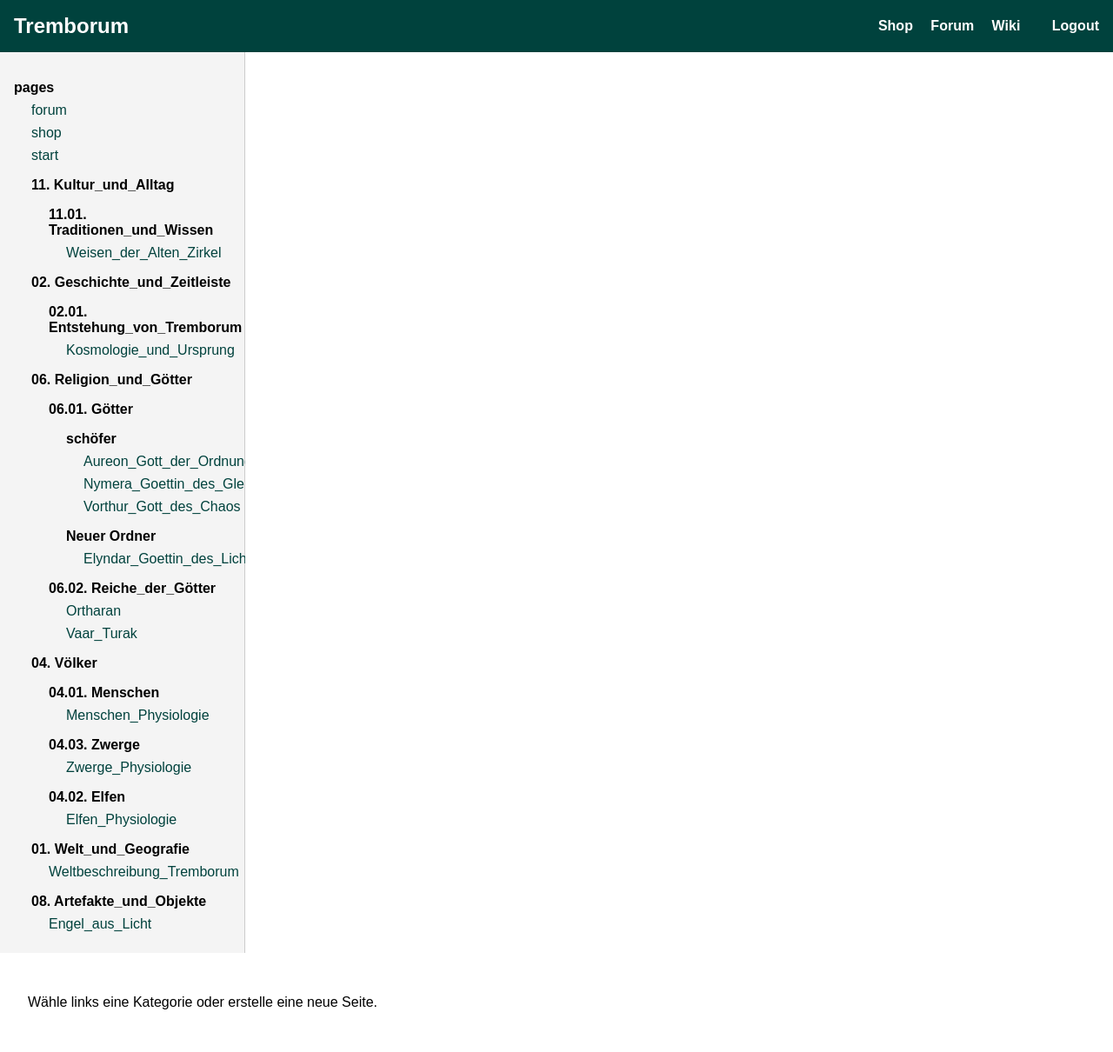
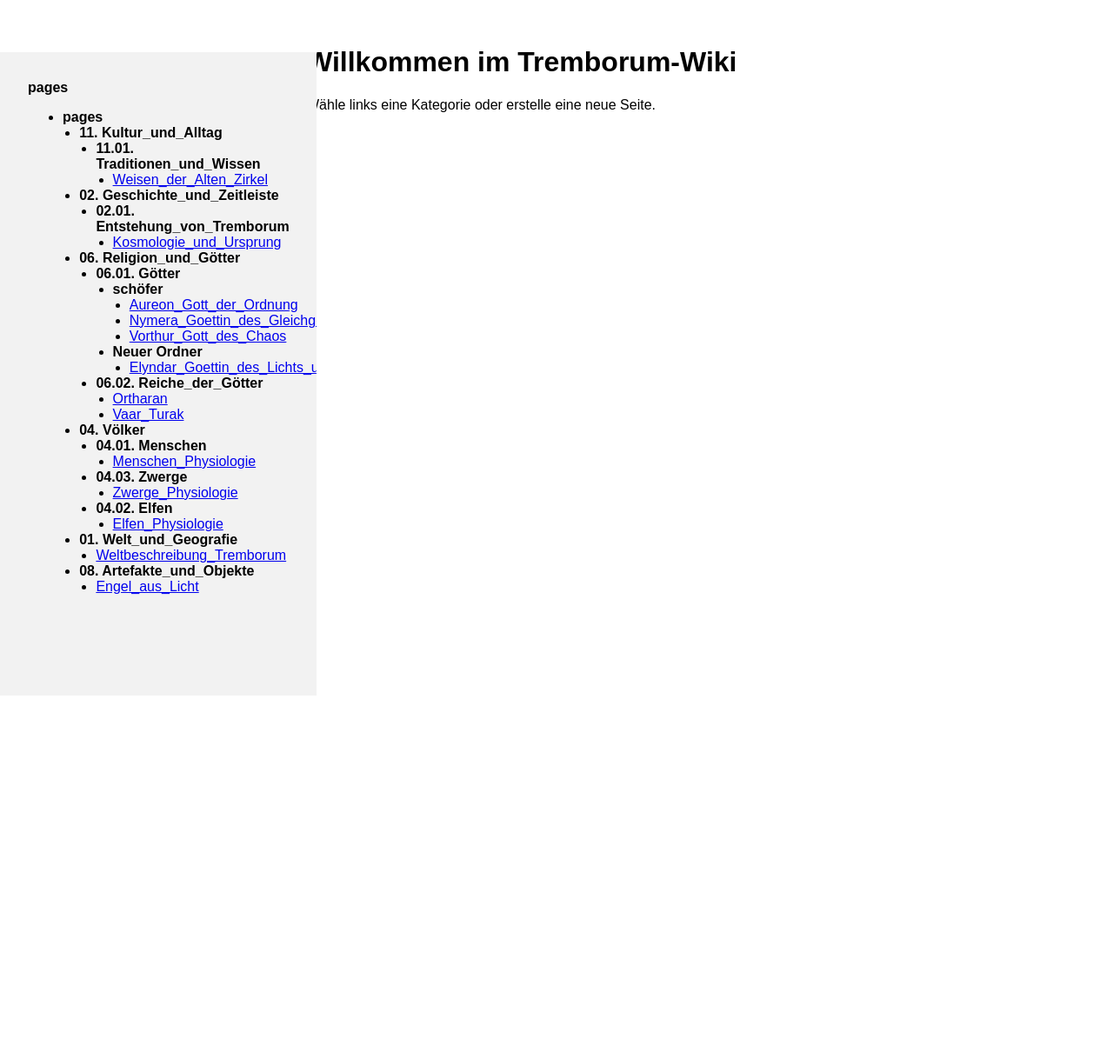
Before and after one commit to tkice1206/Tremborum, a Flask app: page /wiki in a window 1280 px wide. Shown: the whole page at 87% size. After the commit the page ends 800 px from the top, so only its background shows below. Run offline with Flask 3, Linux system fonts and the light colour scheme; the visitor is signed in with stand-in values (Sample User, id 1).

```diff
--- a/app.py
+++ b/app.py
@@ -1,5 +1,3 @@
-# app.py
-
 from flask import Flask, render_template, request, redirect, url_for, session
 import os
 import markdown
@@ -19,8 +17,8 @@ def login_required(f):
 
 @app.route("/")
 @login_required
-def index():
-    return redirect(url_for("view_page", page="start"))
+def home():
+    return redirect("/wiki")
 
 @app.route("/wiki")
 @login_required
@@ -84,7 +82,7 @@ def login():
     if request.method == "POST":
         if request.form["username"] == "admin" and request.form["password"] == "admin":
             session["logged_in"] = True
-            return redirect(url_for("index"))
+            return redirect(url_for("home"))
     return render_template("login.html")
 
 @app.route("/logout")
--- a/static/style.css
+++ b/static/style.css
@@ -1,75 +1,8 @@
-
-body {
-    font-family: sans-serif;
-    margin: 0;
-}
-
-.header {
-    background: #00423d;
-    padding: 1rem;
-    display: flex;
-    justify-content: space-between;
-    align-items: center;
-    color: white;
-}
-
-.title {
-    font-weight: bold;
-    font-size: 1.5rem;
-}
-
-.menu a {
-    color: white;
-    margin-left: 1rem;
-    text-decoration: none;
-    font-weight: bold;
-}
-
-.menu a.logout {
-    margin-left: 2rem;
-}
-
-.content {
-    padding: 2rem;
-}
-
-/* Neues Wiki-Layout */
-.container {
-    display: flex;
-    height: calc(100vh - 4rem); /* Höhe abzüglich Header */
-}
-
-.sidebar {
-    width: 250px;
-    background-color: #f4f4f4;
-    padding: 1rem;
-    overflow-y: auto;
-    box-shadow: inset -1px 0 0 #ccc;
-}
-
-.sidebar ul {
-    list-style: none;
-    padding: 0;
-    margin: 0;
-}
-
-.sidebar li {
-    margin-bottom: 0.5rem;
-}
-
-.sidebar a {
-    color: #00423d;
-    text-decoration: none;
-    display: block;
-}
-
-.sidebar strong {
-    display: block;
-    margin-top: 1rem;
-}
-
-.main-content {
-    flex: 1;
-    padding: 2rem;
-    background: white;
-}
+body { font-family: sans-serif; margin: 0; display: flex; }
+.header { background: #00423d; padding: 1rem; display: flex; justify-content: space-between; align-items: center; color: white; position: fixed; top: 0; width: 100%; z-index: 10; }
+.title { font-weight: bold; font-size: 1.5rem; }
+.menu a { color: white; margin-left: 1rem; text-decoration: none; font-weight: bold; }
+.menu a.logout { margin-left: 2rem; }
+.content { padding: 6rem 2rem 2rem 2rem; width: 100%; }
+.sidebar { width: 300px; padding: 2rem; background: #f2f2f2; height: 100vh; overflow-y: auto; position: fixed; top: 60px; left: 0; }
+.main { margin-left: 320px; padding: 2rem; }
--- a/templates/index.html
+++ b/templates/index.html
@@ -5,32 +5,25 @@
     <link rel="stylesheet" href="/static/style.css">
 </head>
 <body>
-    <div class="header">
-        <div class="title">Tremborum</div>
-        <div class="menu">
-            <a href="/view/shop">Shop</a>
-            <a href="/view/forum">Forum</a>
-            <a href="/wiki">Wiki</a>
-            <a class="logout" href="/logout">Logout</a>
-        </div>
-    </div>
-    <div class="main">
     <div class="sidebar">
+        <strong>pages</strong>
         <ul>
-                {% for path, name, level, is_folder in entries %}
-                    <li style="margin-left: {{ level * 20 }}px">
-                        {% if is_folder %}
+        {% for path, name, level, is_dir in entries %}
+            {% if not path.startswith("forum") and not path.startswith("shop") and not path.startswith("start") %}
+                <li style="margin-left: {{ level * 1.2 }}em;">
+                    {% if is_dir %}
                         <strong>{{ name }}</strong>
                     {% else %}
-                            <a href="/view/{{ path[:-3] }}">{{ name[:-3] }}</a>
+                        <a href="/view/{{ path|replace('.md', '') }}">{{ name|replace('.md', '') }}</a>
                     {% endif %}
                 </li>
+            {% endif %}
         {% endfor %}
         </ul>
     </div>
-        <div class="content">
+    <div class="main">
+        <h1>Willkommen im Tremborum-Wiki</h1>
         <p>Wähle links eine Kategorie oder erstelle eine neue Seite.</p>
-        </div>
     </div>
 </body>
 </html>
```
Also changed, not shown: templates/layout.html (+7 -5 lines), templates/login.html (+14 -5 lines), requirements.txt (line endings or trailing spaces). Lines whose indentation alone changed are shown as unchanged.
